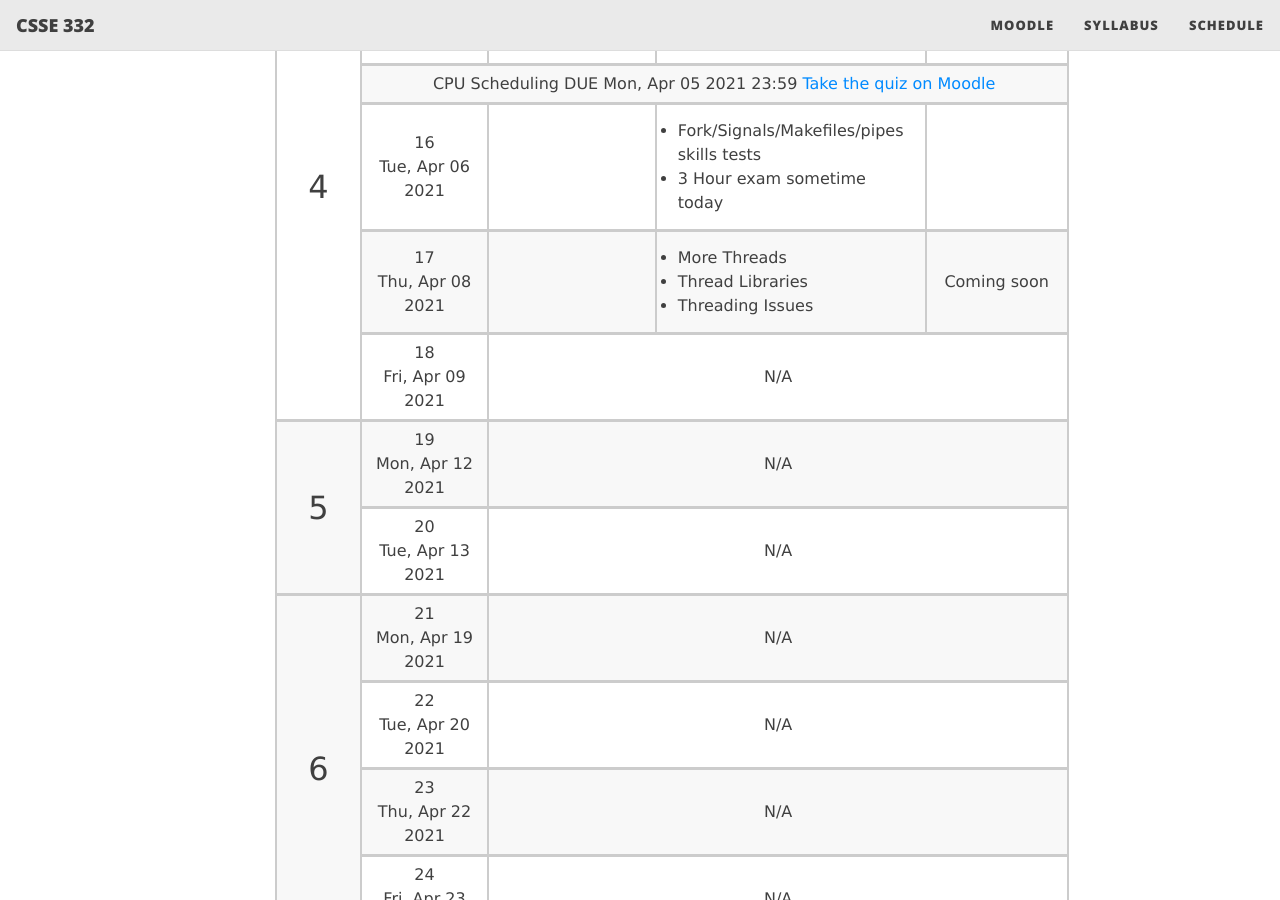
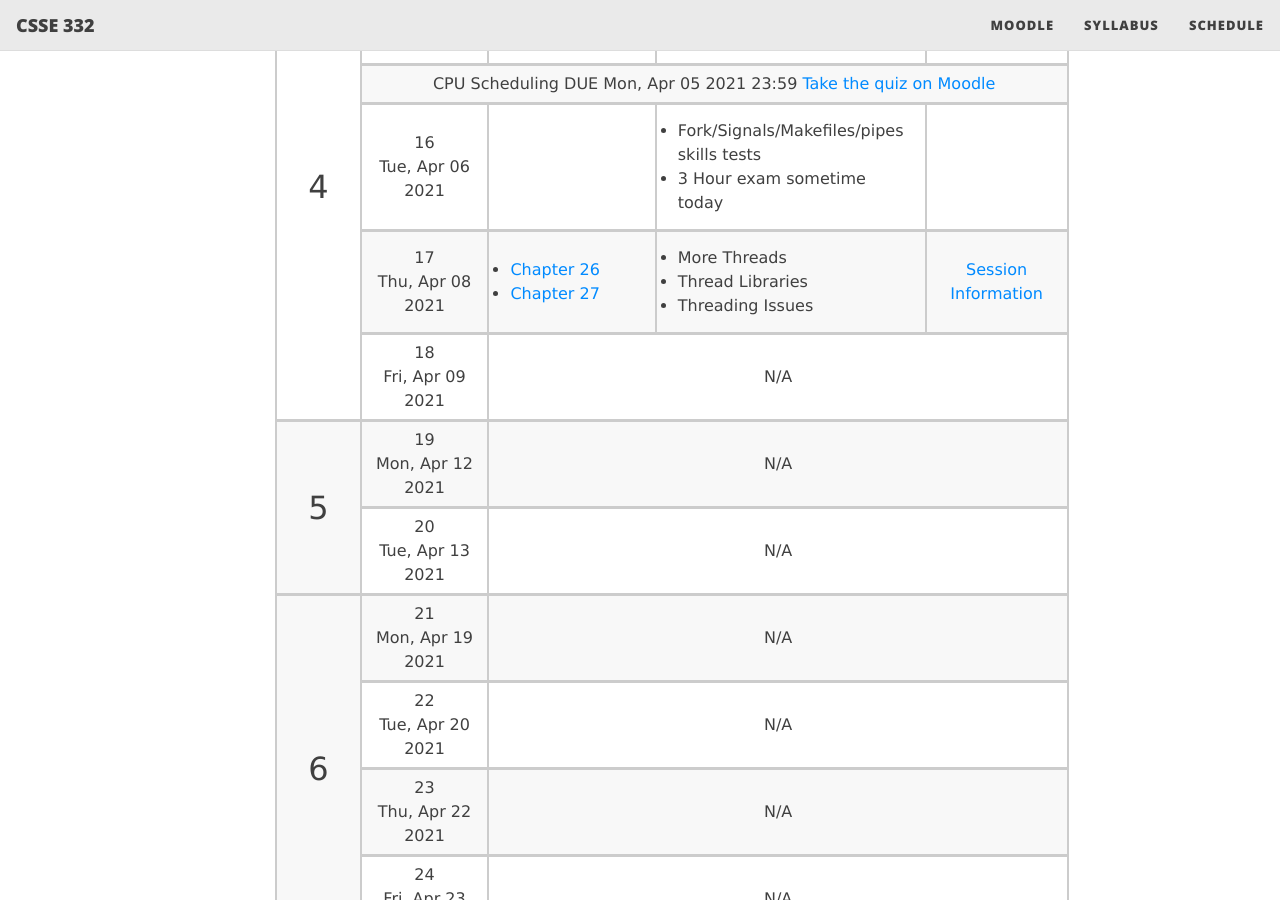
Before and after one commit to RHIT-CSSE/csse332, a Jekyll site: the page built from schedule.md, in a window 1280 px wide and 900 px high, scrolled down 2194 px. Built offline with Jekyll 4.4.1, drawn with Linux system fonts in a browser that asks for light colours; nearby versions of some CDN libraries.

Commit message:
added session 17 information

```diff
--- a/_data/schedule.yml
+++ b/_data/schedule.yml
@@ -144,13 +144,15 @@
   other:
 17:
   reading:
+      - <a href="https://pages.cs.wisc.edu/~remzi/OSTEP/threads-intro.pdf"> Chapter 26 </a>
+      - <a href="https://pages.cs.wisc.edu/~remzi/OSTEP/threads-api.pdf"> Chapter 27 </a>
   topics:
    - More Threads
    - Thread Libraries
    - Threading Issues
   materials:
   other:
-    - Coming soon
+    - <a href="{{ site.baseurl }}/sessions/17_session17/"> Session Information </a>
    # - <a href="https://rose-hulman.hosted.panopto.com/Panopto/Pages/Sessions/List.aspx?folderID=bfb13e2d-3671-47d8-814e-ac9f0148279d">Video Lecture</a>
    # - <a href="https://moodle.rose-hulman.edu/mod/assign/view.php?id=2424069">Activity Submission</a>
 # 18:
--- a/schedule.md
+++ b/schedule.md
@@ -293,7 +293,11 @@ Exam1Prep<br/>No activity!  Do a practice exam</td>
 <tr>
 <td markdown="span">
 17 <br/> Thu, Apr 08 2021</td>
-<td markdown="span">
+<td markdown="span" style="text-align:left">
+{::nomarkdown}<ul style="margin:0;padding:.5rem">
+<li> <a href="https://pages.cs.wisc.edu/~remzi/OSTEP/threads-intro.pdf"> Chapter 26 </a> </li>
+<li> <a href="https://pages.cs.wisc.edu/~remzi/OSTEP/threads-api.pdf"> Chapter 27 </a> </li>
+</ul>{:/}
 </td>
 <td markdown="span" style="text-align:left">
 {::nomarkdown}<ul style="margin:0;padding:.5rem">
@@ -303,7 +307,7 @@ Exam1Prep<br/>No activity!  Do a practice exam</td>
 </ul>{:/}
 </td>
 <td markdown="span">
-Coming soon</td>
+<a href="{{ site.baseurl }}/sessions/17_session17/"> Session Information </a></td>
 </tr>
 <tr>
 <td markdown="span">
```
Also changed, not shown: sessions/17_session17.md (added, +22 -0 lines).
